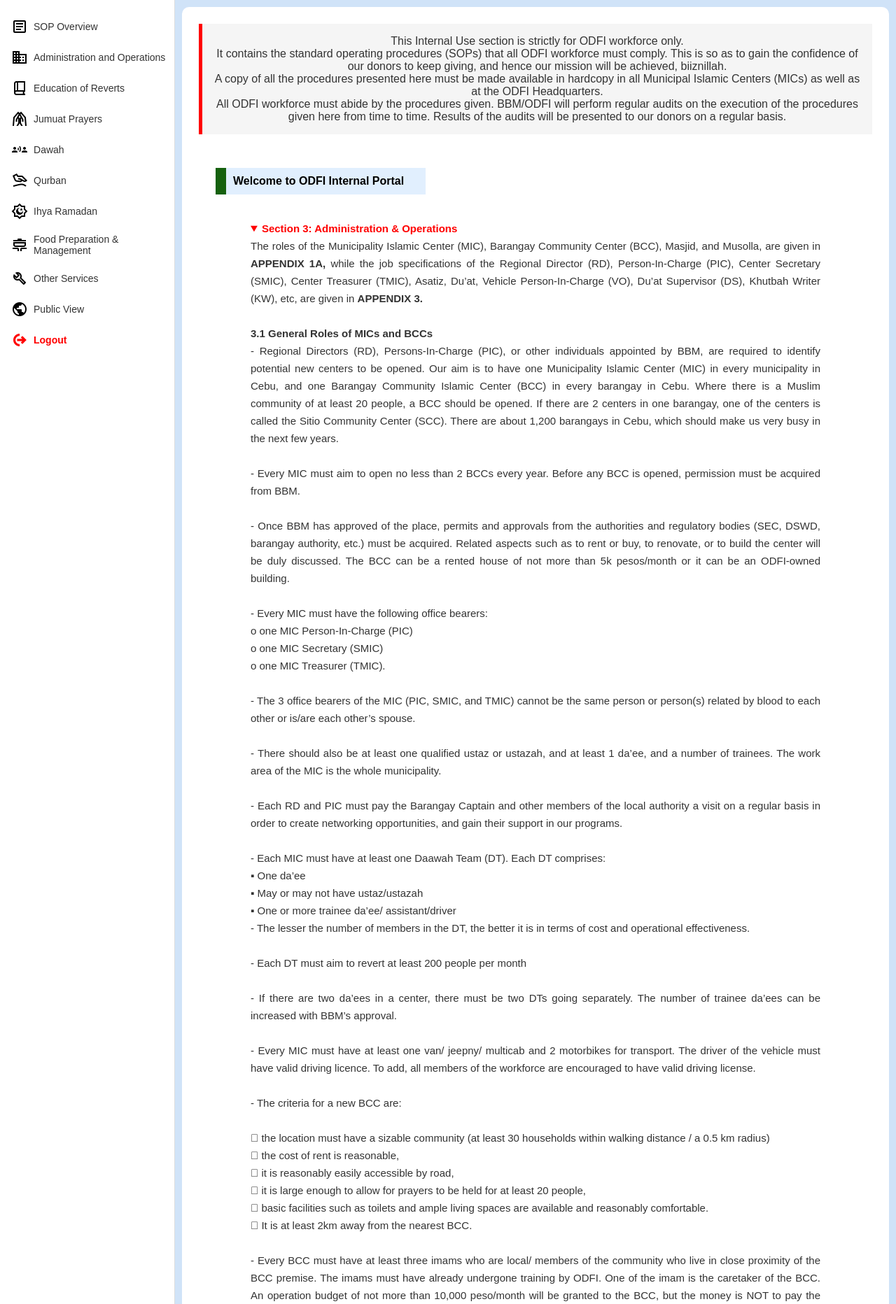
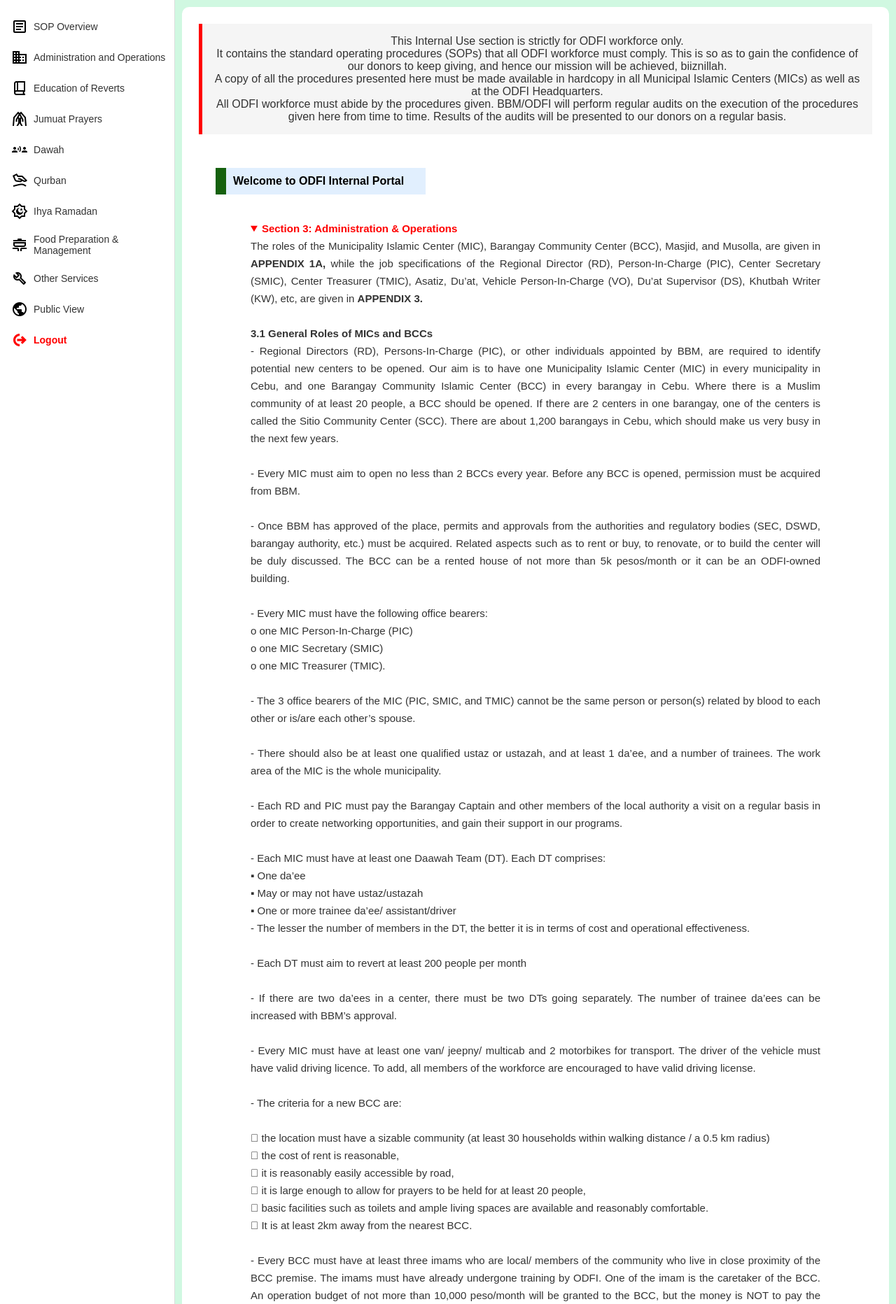
Before and after one commit to kishart/ODFI-django, a Django app: template templates/authentication/admin/dashboard.html in a window 1280 px wide. Shown: the part 70-1934 px from the top of the page at 70% size. Run offline with Django 5.2, Linux system fonts and the light colour scheme; the template is opened without the code that fills it, so the values that code supplies are empty.

Commit message:
Update dashboard.html

```diff
--- a/templates/authentication/admin/dashboard.html
+++ b/templates/authentication/admin/dashboard.html
@@ -131,7 +131,7 @@
     {% include 'authentication/admin/anav.html' %}
 
     <!-- Main Layout -->
-    <div class="container" style="background-color: #d0e3f8">
+   <div class="container" style="background-color: #d0f8e1">
       <!-- Content Area -->
 
       <main
```
